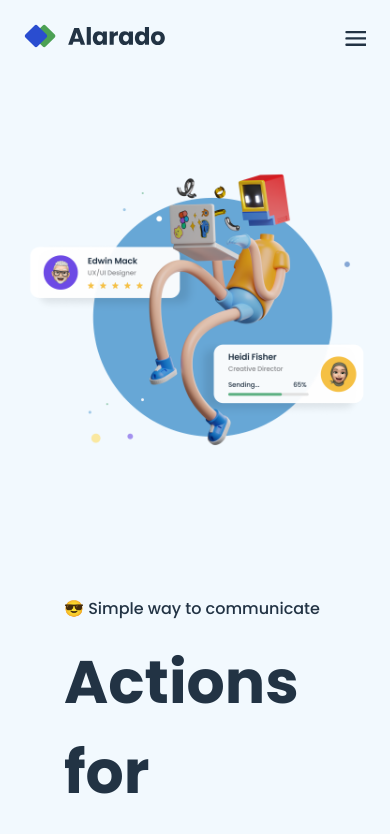
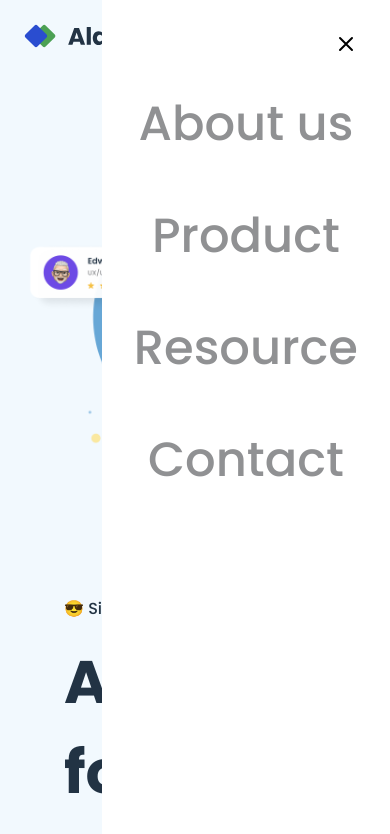
Before and after one commit to JuanPDN/home-page, a website: page src/index.html in a window 390 px wide. Both pictures are taken after a click on the button 354 px from the left and 36 px from the top of the page. Shown: the top 834 px of the page. Drawn offline with Linux system fonts and the light colour scheme.

Commit message:
aside menu

```diff
--- a/src/index.html
+++ b/src/index.html
@@ -8,15 +8,33 @@
 </head>
 
 <body class="bg-[#F2F9FE] w-screen dark:bg-[#111729] font-poppins text-[#223344] dark:text-white">
-    <nav class="flex justify-between items-center m-6 xl:px-16">
+    <header class="flex justify-between items-center m-6 xl:px-16">
         <img src="/public/assets/alarado-icon-homepage.svg" alt="icon-homepage" id="logo">
-        <div class="hidden lg:flex text-sm text-[#909193] items-center font-medium w-1/3 justify-around">
-            <a class="hover:text-[#111729] dark:hover:text-white" href="#">About us</a>
-            <a class="hover:text-[#111729] dark:hover:text-white" href="#">Product</a>
-            <a class="hover:text-[#111729] dark:hover:text-white" href="#">Resource</a>
-            <a class="hover:text-[#111729] dark:hover:text-white" href="#">Contact</a>
-        </div>
-        <button class="lg:hidden">
+        <nav class="invisible lg:visible flex absolute top-0 right-0 bottom-0 lg:relative bg-white lg:bg-transparent p-8 lg:p-0 flex-col text-5xl lg:text-sm text-[#909193] items-center font-medium w-auto lg:justify-around"
+            id="main">
+            <button class="text-black lg:hidden self-end" id="close">
+                <svg xmlns="http://www.w3.org/2000/svg" fill="none" viewBox="0 0 24 24" stroke-width="2"
+                    stroke="currentColor" class="w-6 h-6">
+                    <path stroke-linecap="round" stroke-linejoin="round" d="M6 18 18 6M6 6l12 12" />
+                </svg>
+            </button>
+            <ul class="flex flex-col items-center lg:flex-row gap-16 lg:gap-8 pt-11 lg:pt-0">
+                <li>
+                    <a class="hover:text-[#111729] dark:hover:text-white" href="#">About us</a>
+                </li>
+                <li>
+                    <a class="hover:text-[#111729] dark:hover:text-white" href="#">Product</a>
+                </li>
+                <li>
+                    <a class="hover:text-[#111729] dark:hover:text-white" href="#">Resource</a>
+                </li>
+                <li>
+                    <a class="hover:text-[#111729] dark:hover:text-white" href="#">Contact</a>
+                </li>
+            </ul>
+
+        </nav>
+        <button class="lg:hidden" id="open">
             <svg xmlns="http://www.w3.org/2000/svg" fill="none" viewBox="0 0 20 20" stroke-width="2"
                 stroke="currentColor" class="w-6 h-6">
                 <path stroke-linecap="round" stroke-linejoin="round" d="M3.75 6.75h16.5M3.75 12h16.5m-16.5 5.25h16.5" />
@@ -31,7 +49,7 @@
                 <img src="/public/assets/Sun_fill.svg" alt="Moon_fill" id="imageTheme">
             </span>
         </label>
-    </nav>
+    </header>
     <div class="flex flex-col m-6 xl:flex-row-reverse xl:justify-center xl:items-center">
         <section class="my-20 flex justify-center">
             <img class="lg:w-[60%] xl:w-3/4" src="/public/assets/hero-image-simple-homepage.png"
--- a/src/index.js
+++ b/src/index.js
@@ -1,4 +1,3 @@
-document.addEventListener("DOMContentLoaded", function () {
 const theme = document.getElementById("toogle");
 
 theme.addEventListener("change", function () {
@@ -20,4 +19,14 @@ document.addEventListener("DOMContentLoaded", function () {
   }
 });
 
-});
+const open = document.getElementById('open')
+const main = document.getElementById('main')
+const close = document.getElementById('close')
+
+open.addEventListener('click', function(){
+    main.classList.remove('invisible')
+})
+
+close.addEventListener('click', function(){
+    main.classList.add('invisible')
+})
```
Also changed, not shown: src/style/output.css. Lines whose indentation alone changed are shown as unchanged.
